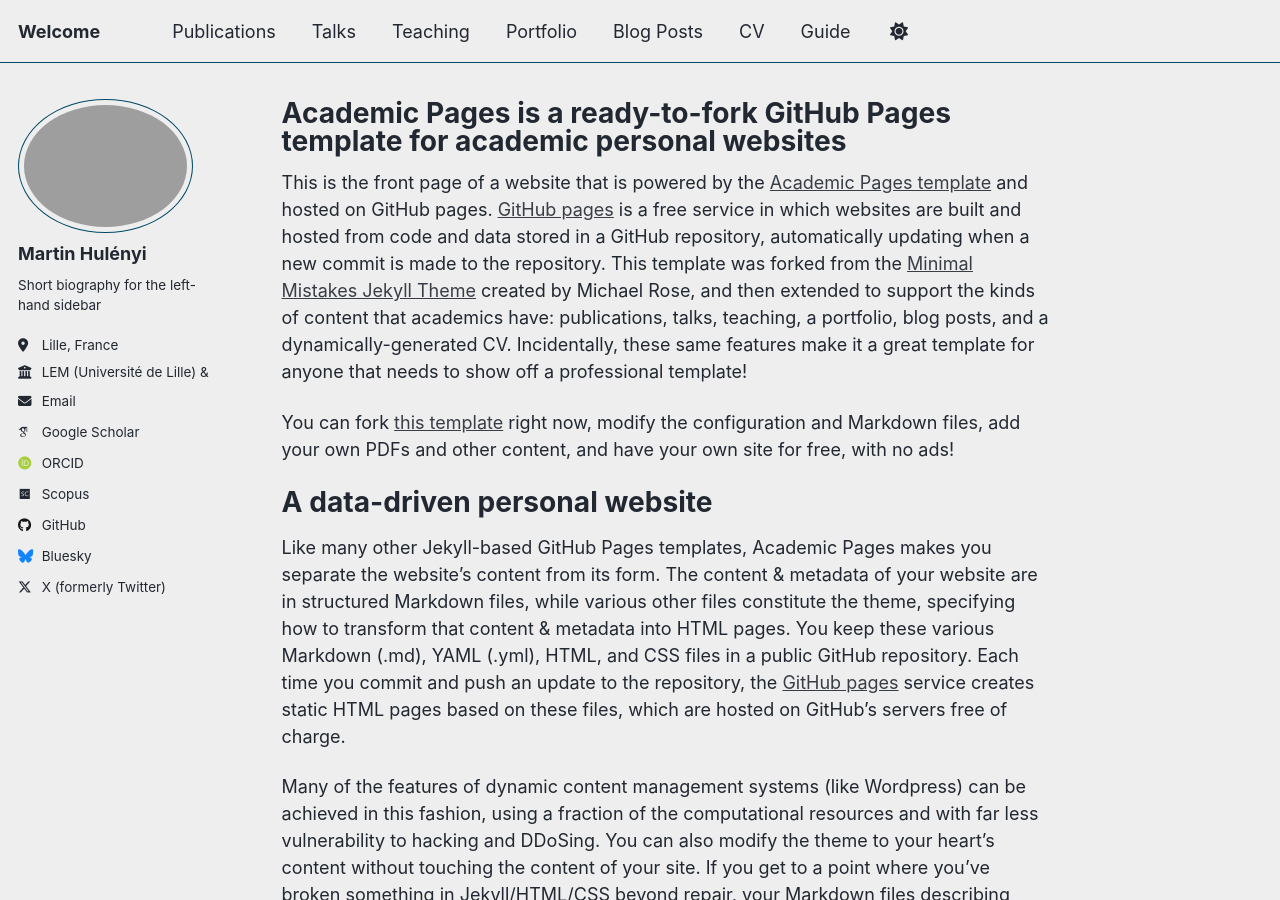
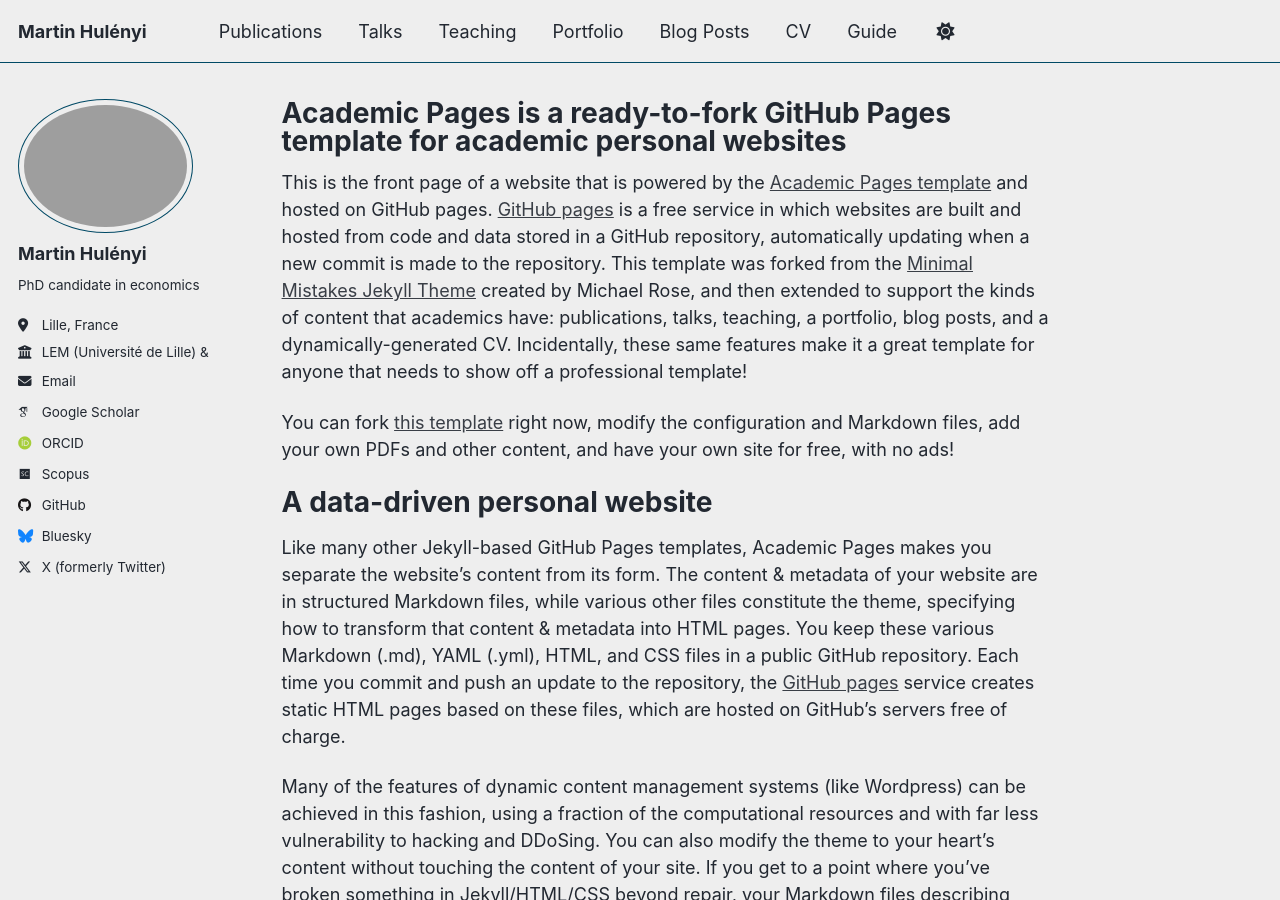
Before and after one commit to martinhulenyi/martinhulenyi.github.io, a Jekyll site: the page built from _pages/about.md, in a window 1280 px wide and 900 px high. Built offline with Jekyll 4.4.1, drawn with Linux system fonts in a browser that asks for light colours; some web fonts are replaced; a script that is not in the unit is left out.

Commit message:
Update _config.yml

```diff
--- a/_config.yml
+++ b/_config.yml
@@ -9,7 +9,7 @@
 # Basic Site Settings
 locale                   : "en-US"
 site_theme               : "air" # Currently available options are "default", "air"
-title                    : "Welcome"
+title                    : "Martin Hulényi"
 title_separator          : "-"
 name                     : &name "Martin Hulényi"
 description              : &description "PhD candidate in economics"   # Update this with a general description of your site, this is the default if not overridden by a page
@@ -26,7 +26,7 @@ author:
   avatar           : "profile.png"
   name             : "Martin Hulényi"
   pronouns         : # example: "she/her"
-  bio              : "Short biography for the left-hand sidebar"
+  bio              : "PhD candidate in economics"
   location         : "Lille, France"
   employer         : "LEM (Université de Lille) & DAStU (Politecnico Milano)"
   uri              : # URL
```
